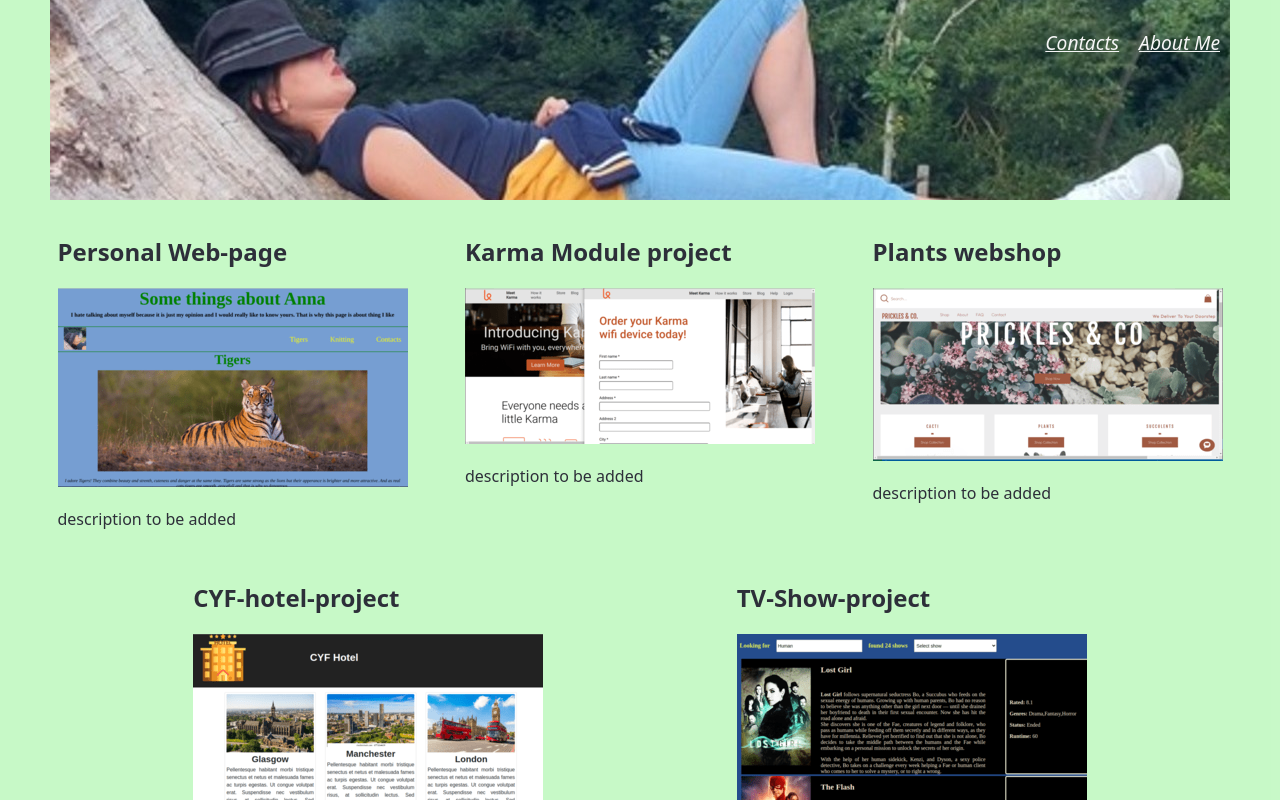
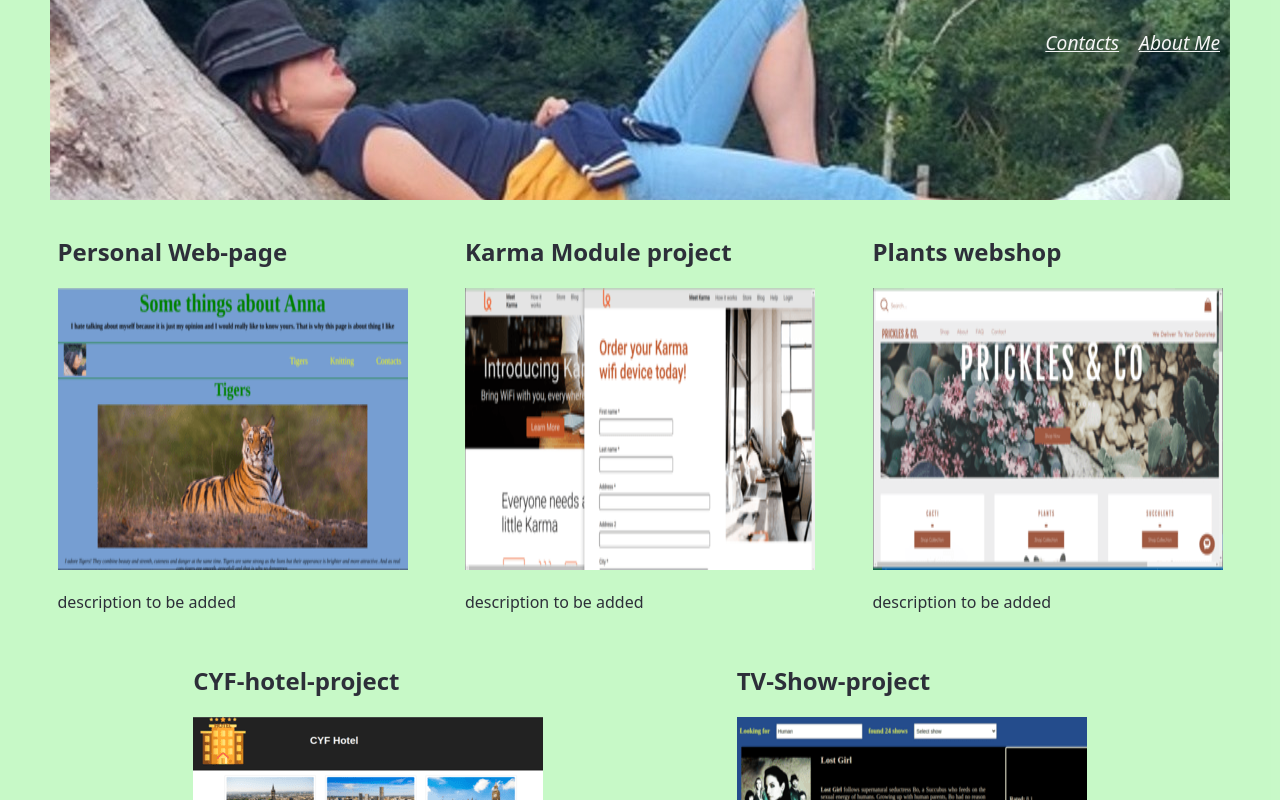
Before and after one commit to AnnaFYZ/Portfolio, a React (Create React App) app: page /projects in a window 1280 px wide. Shown: the top 800 px of the page. Built offline with nearby package versions, Linux system fonts and the light colour scheme.

Commit message:
photo size changed

```diff
--- a/src/App.css
+++ b/src/App.css
@@ -64,6 +64,12 @@ form {
   padding: 5px 30px 0 30px;
 }
 
+
+.bigImage {
+  width: 350px;
+  height: 282px;
+}
+
 .contact-page {
   flex: 1;
 }
@@ -86,6 +92,10 @@ textarea {
   padding: 10px 15px 10px 15px;
 }
 
+#submitBtn:hover {
+  cursor: pointer;
+}
+
 #id {
   visibility: collapse;
 }
@@ -93,7 +103,6 @@ textarea {
 .project {
   max-width: 350px;
   margin: 10px;
-
 }
 
 button {
--- a/src/Projects.js
+++ b/src/Projects.js
@@ -30,7 +30,7 @@ function Projects() {
           return (
             <div>
               <h2>{project.h3}</h2>
-              <img src={project.img.src} alt={project.img.alt} />
+              <img className="bigImage"src={project.img.src} alt={project.img.alt} />
               <p>description to be added</p>
             </div>
           );
```
